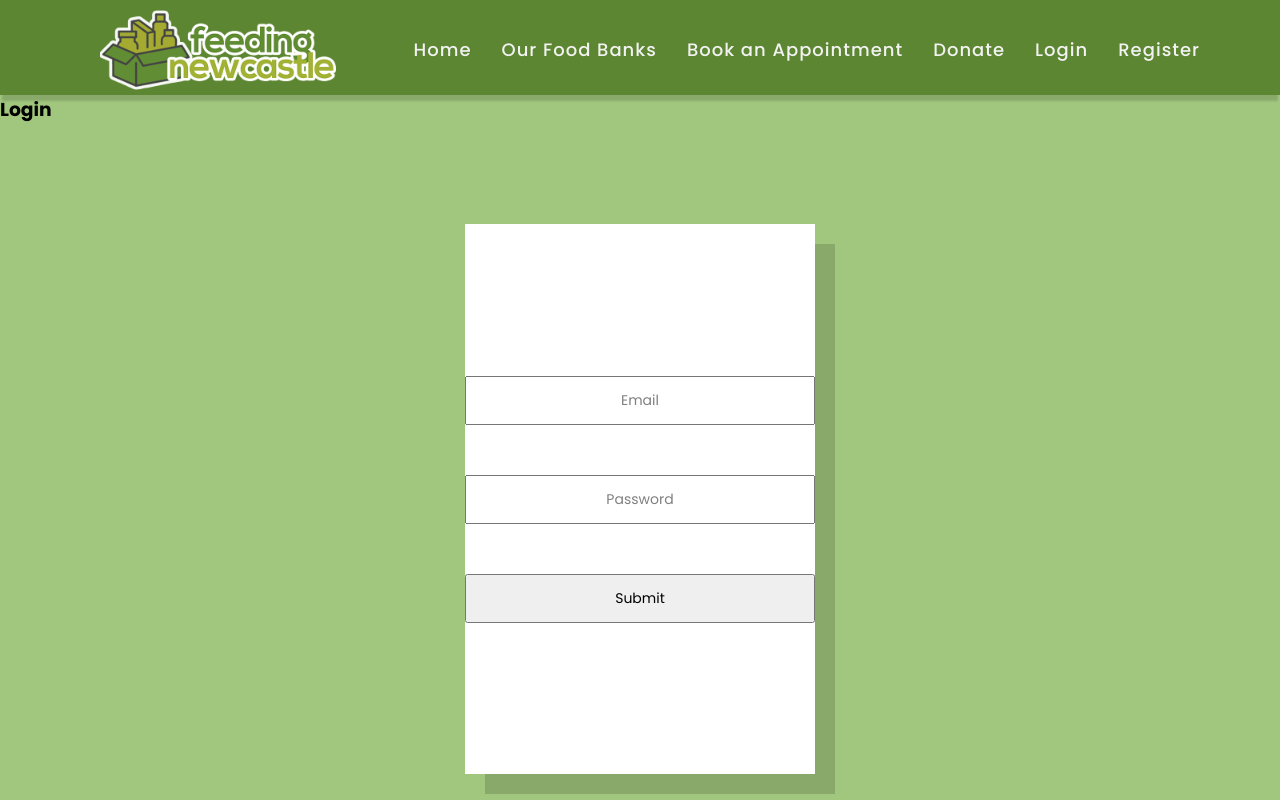
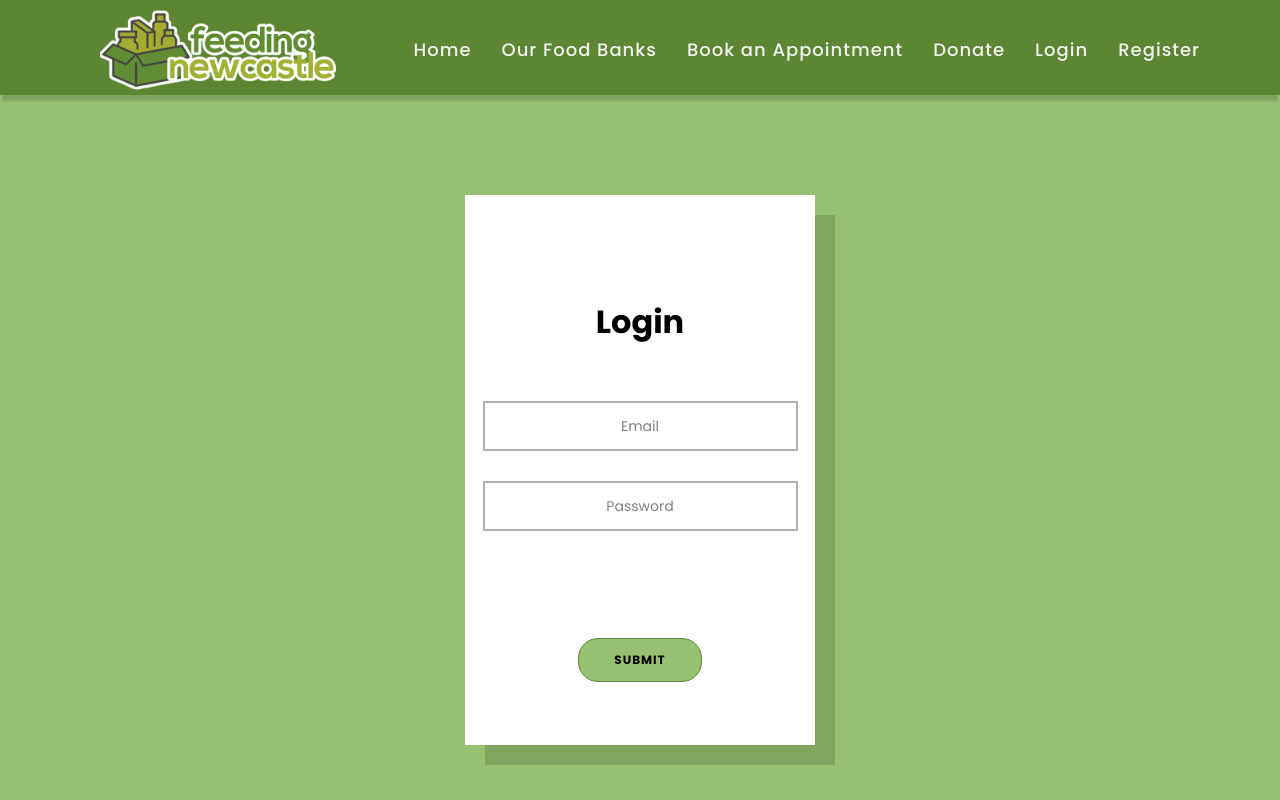
Before and after one commit to sclay-ncl/CSC2033-Food-Bank-Project, a Flask app: page /login in a window 1280 px wide. Run offline with Flask 2, Linux system fonts and the light colour scheme; some libraries are stand-ins or nearby versions.

Commit message:
Fix of project structure and fix for the login.html file to correctly use the styles.css file

```diff
--- a/static/styles.css
+++ b/static/styles.css
@@ -55,7 +55,7 @@ h1 {
 
 /* Body */
 
-form{
+.login-form{
     margin-top: 100px;
     margin-left: auto;
     margin-right: auto;
@@ -68,21 +68,59 @@ form{
     box-shadow: 20px 20px rgba(0,0,0,.15);
 }
 
+.register-form{
+    padding: 40px;
+    max-width:600px;
+    margin:40px auto;
+    align-content: center;
+    background: white;
+    color: black;
+    position: relative;
+    height:86%;
+    width:50%;
+    box-shadow: 20px 20px rgba(0,0,0,.15);
+}
+
 form label{
   padding: 20px 25px 20px 40px;
 }
 
-input{
+.input{
     font-size: 14px;
-    padding: 12px 15px;
-	margin: 25px 0px;
-	width: 100%;
+    text-align: center;
+    height: 50px;
+    width: 90%;
+    border: rgba(0,0,0,.3) 2px solid;
+    box-sizing: border-box;
+    padding: 20px;
+    display: block;
+    margin: 15px auto 30px;
+}
+
+.recaptcha {
+    margin: auto;
+  padding: 20px;
+    display: inline-block;
+}
+
+.first-name{
+    position:relative;
+    width:48%;
+    margin-right:4%;
+    display:inline-block;
+}
+
+.last-name{
+    width:48%;
+    display: block;
+    float:right;
 }
 
 input::placeholder {
   color: gray;
   text-align: center;
 }
+
 .login_text{
     padding: 25px 5px;
     font-size: 15px;
@@ -95,16 +133,20 @@ input::placeholder {
     font-size: 14px;
 }
 
-button {
+.button {
+    text-align: center;
 	border-radius: 20px;
-	border: 1px solid #bde0ff;
-	background-color: #bde0ff;
-	color: black;
+	border: 1px solid #5c8631;
+	background-color: #97c170;
+	color: #000000;
 	font-size: 12px;
 	font-weight: bold;
-	padding: 12px 45px;
+	padding: 12px 35px;
 	letter-spacing: 1px;
 	text-transform: uppercase;
+    cursor: pointer;
+    display: block;
+    margin: 30px auto 0;
 }
 
 .submit-button{
@@ -116,7 +158,7 @@ button:active {
 }
 
 body {
-    background-color: rgba(151, 193, 112, 0.9);
+    background-color: #97c170;
 }
 
 p {
--- a/templates/base.html
+++ b/templates/base.html
@@ -35,10 +35,10 @@
                         Login
                     </a>
                 {% endif %}
-                <a href="{{ url_for('donate.donate') }}" class="navbar-item">
+                <a href="{{ url_for('users.donate') }}" class="navbar-item">
                         Donate
                     </a>
-                <a href="{{ url_for('appointments.appointments') }}" class="navbar-item">
+                <a href="{{ url_for('users.appointments') }}" class="navbar-item">
                         Book an Appointment
                     </a>
                 <a href="{{ url_for('food_banks.food_banks') }}" class="navbar-item">
--- a/templates/login.html
+++ b/templates/login.html
@@ -1,11 +1,7 @@
 {% extends "base.html" %}
 
 {% block content %}
-    <div class="column is-4 is-offset-4">
         <div class="login-form">
-        <div class="h1">
-        <h3>Login</h3>
-        </div>
             {% with messages = get_flashed_messages() %}
                 {% if messages %}
                     <div class="notification is-danger">
@@ -14,35 +10,24 @@
                 {% endif %}
             {% endwith %}
                 <form method="POST">
-                    <div class="field">
+                    <h1>Login</h1>
                         {{ form.csrf_token() }}
-                        <div class="control">
                             {{ form.email(class="input", placeholder="Email") }}
                             {% for error in form.email.errors %}
                                 {{ error }}
                             {% endfor %}
-                        </div>
-                    </div>
-                    <div class="field">
-                        <div class="control">
                             {{ form.password(class="input", placeholder="Password") }}
                             {% for error in form.password.errors %}
                                 {{ error }}
                             {% endfor %}
-                        </div>
-                    </div>
-
-                    <div class="form-label">
+                <div class="recaptcha">
                         {{ form.recaptcha }}
                         {% for error in form.recaptcha.errors %}
                             {{ error }}
                         {% endfor %}
-                    </div>
-                    <div>
-                        {{ form.submit(class="button is-info is-centered") }}
-                    </div>
+                </div>
+                        {{ form.submit(class="button") }}
+
                 </form>
-
-        </div>
     </div>
 {% endblock %}
```
